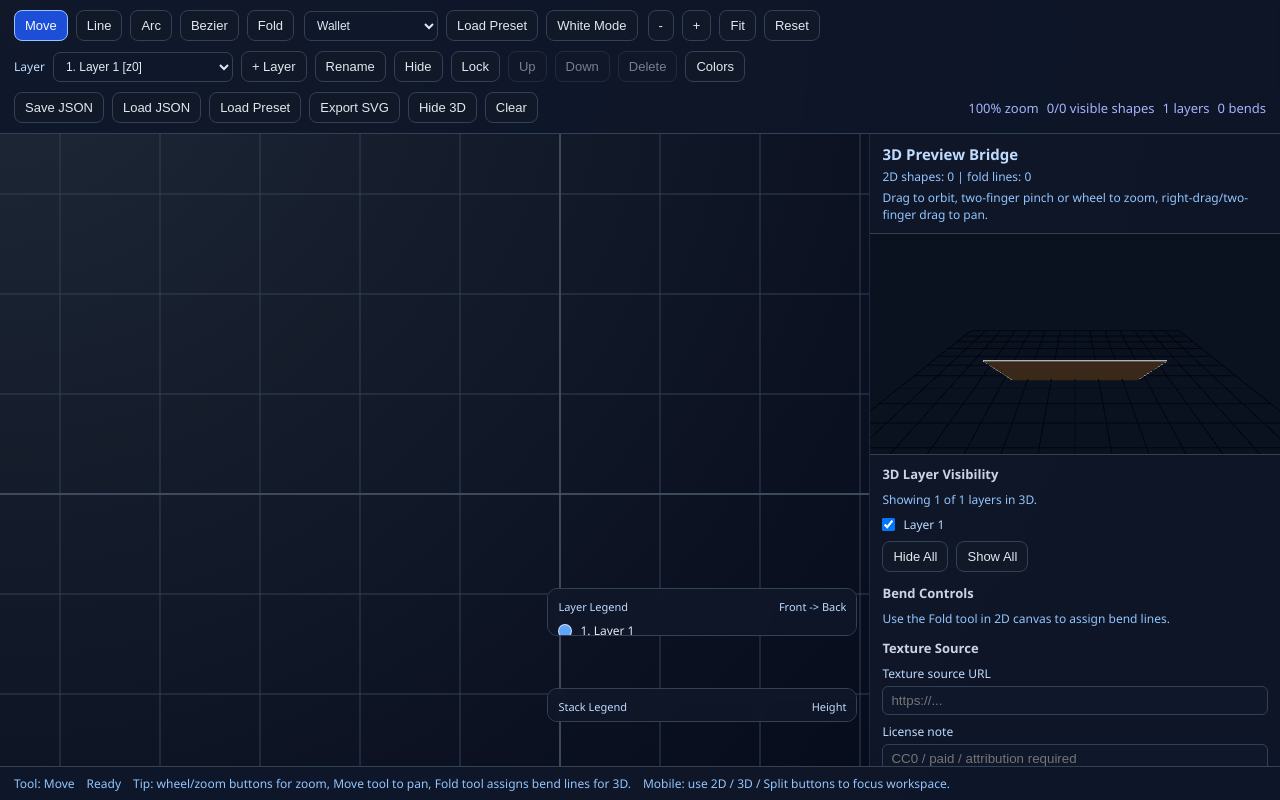
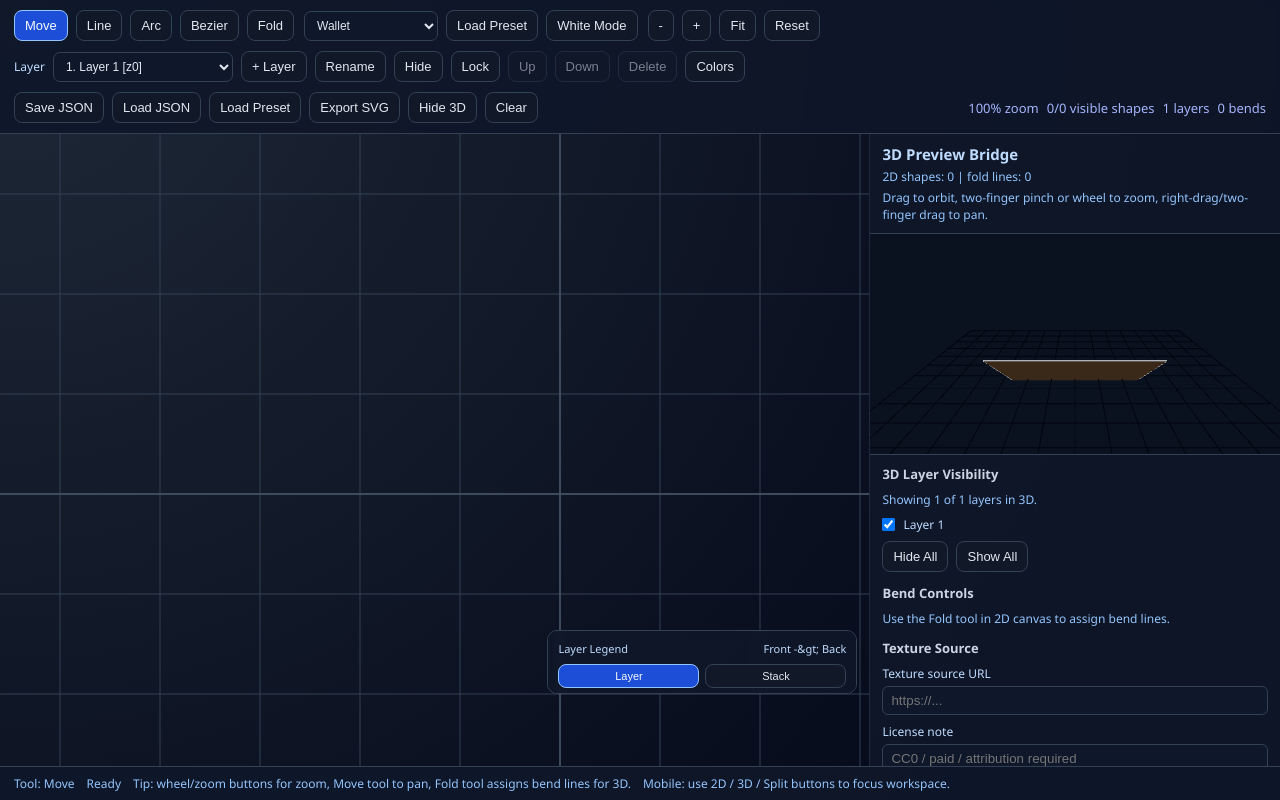
Before and after one commit to ahzs645/LeatherCad, a React (Vite) app: page / in a window 1280 px wide. Built offline with nearby package versions, Linux system fonts and the light colour scheme.

Commit message:
Add legend mode toggle for layer vs stack

```diff
--- a/src/App.css
+++ b/src/App.css
@@ -358,8 +358,7 @@ button:disabled {
   overflow: auto;
 }
 
-.layer-legend,
-.stack-legend {
+.legend-single {
   width: 100%;
 }
 
@@ -369,6 +368,18 @@ button:disabled {
   gap: 8px;
   font-size: 11px;
   color: var(--text-muted-strong);
+}
+
+.legend-mode-tabs {
+  display: flex;
+  gap: 6px;
+}
+
+.legend-mode-tabs button {
+  flex: 1 1 0;
+  min-width: 0;
+  font-size: 11px;
+  padding: 5px 8px;
 }
 
 .layer-legend-items {
--- a/src/App.tsx
+++ b/src/App.tsx
@@ -35,6 +35,7 @@ const STITCH_COLOR_LIGHT = '#b45309'
 type MobileViewMode = 'editor' | 'preview' | 'split'
 type MobileOptionsTab = 'view' | 'layers' | 'file'
 type ThemeMode = 'dark' | 'light'
+type LegendMode = 'layer' | 'stack'
 type MobileLayerAction =
   | 'add'
   | 'rename'
@@ -195,6 +196,7 @@ function App() {
   const [mobileFileAction, setMobileFileAction] = useState<MobileFileAction>('save-json')
   const [showLayerColorModal, setShowLayerColorModal] = useState(false)
   const [themeMode, setThemeMode] = useState<ThemeMode>('dark')
+  const [legendMode, setLegendMode] = useState<LegendMode>('layer')
   const [frontLayerColor, setFrontLayerColor] = useState(DEFAULT_FRONT_LAYER_COLOR)
   const [backLayerColor, setBackLayerColor] = useState(DEFAULT_BACK_LAYER_COLOR)
   const [layerColorOverrides, setLayerColorOverrides] = useState<Record<string, string>>({})
@@ -1467,15 +1469,40 @@ function App() {
 
           {showLayerLegend && (
             <div className="legend-stack">
-              <div className="layer-legend legend-panel" aria-label="Layer order legend">
+              <div
+                className="legend-panel legend-single"
+                aria-label={legendMode === 'layer' ? 'Layer order legend' : 'Stack height legend'}
+              >
                 <div className="layer-legend-header">
-                  <span>Layer Legend</span>
-                  <span>Front -&gt; Back</span>
-                </div>
+                  <span>{legendMode === 'layer' ? 'Layer Legend' : 'Stack Legend'}</span>
+                  <span>{legendMode === 'layer' ? 'Front -&gt; Back' : 'Height'}</span>
+                </div>
+                <div className="legend-mode-tabs" role="tablist" aria-label="Legend mode">
+                  <button
+                    className={legendMode === 'layer' ? 'active' : ''}
+                    onClick={() => setLegendMode('layer')}
+                    aria-pressed={legendMode === 'layer'}
+                  >
+                    Layer
+                  </button>
+                  <button
+                    className={legendMode === 'stack' ? 'active' : ''}
+                    onClick={() => setLegendMode('stack')}
+                    aria-pressed={legendMode === 'stack'}
+                  >
+                    Stack
+                  </button>
+                </div>
+
+                {legendMode === 'layer' ? (
+                  <>
                     <div className="layer-legend-items">
                       {layers.map((layer, index) => (
                         <div key={layer.id} className="layer-legend-item">
-                      <span className="layer-legend-swatch" style={{ backgroundColor: layerColorsById[layer.id] ?? fallbackLayerStroke }} />
+                          <span
+                            className="layer-legend-swatch"
+                            style={{ backgroundColor: layerColorsById[layer.id] ?? fallbackLayerStroke }}
+                          />
                           <span className="layer-legend-label">
                             {index + 1}. {layer.name}
                             {layer.visible ? '' : ' (hidden)'}
@@ -1487,13 +1514,8 @@ function App() {
                       <span className="layer-legend-swatch" style={{ backgroundColor: stitchStrokeColor }} />
                       <span>Stitch lines</span>
                     </div>
-              </div>
-
-              <div className="stack-legend legend-panel" aria-label="Stack height legend">
-                <div className="layer-legend-header">
-                  <span>Stack Legend</span>
-                  <span>Height</span>
-                </div>
+                  </>
+                ) : (
                   <div className="stack-legend-items">
                     {stackLegendEntries.map((entry) => (
                       <div key={`stack-${entry.stackLevel}`} className="stack-legend-item">
@@ -1502,6 +1524,7 @@ function App() {
                       </div>
                     ))}
                   </div>
+                )}
               </div>
             </div>
           )}
```
Lines whose indentation alone changed are shown as unchanged.
